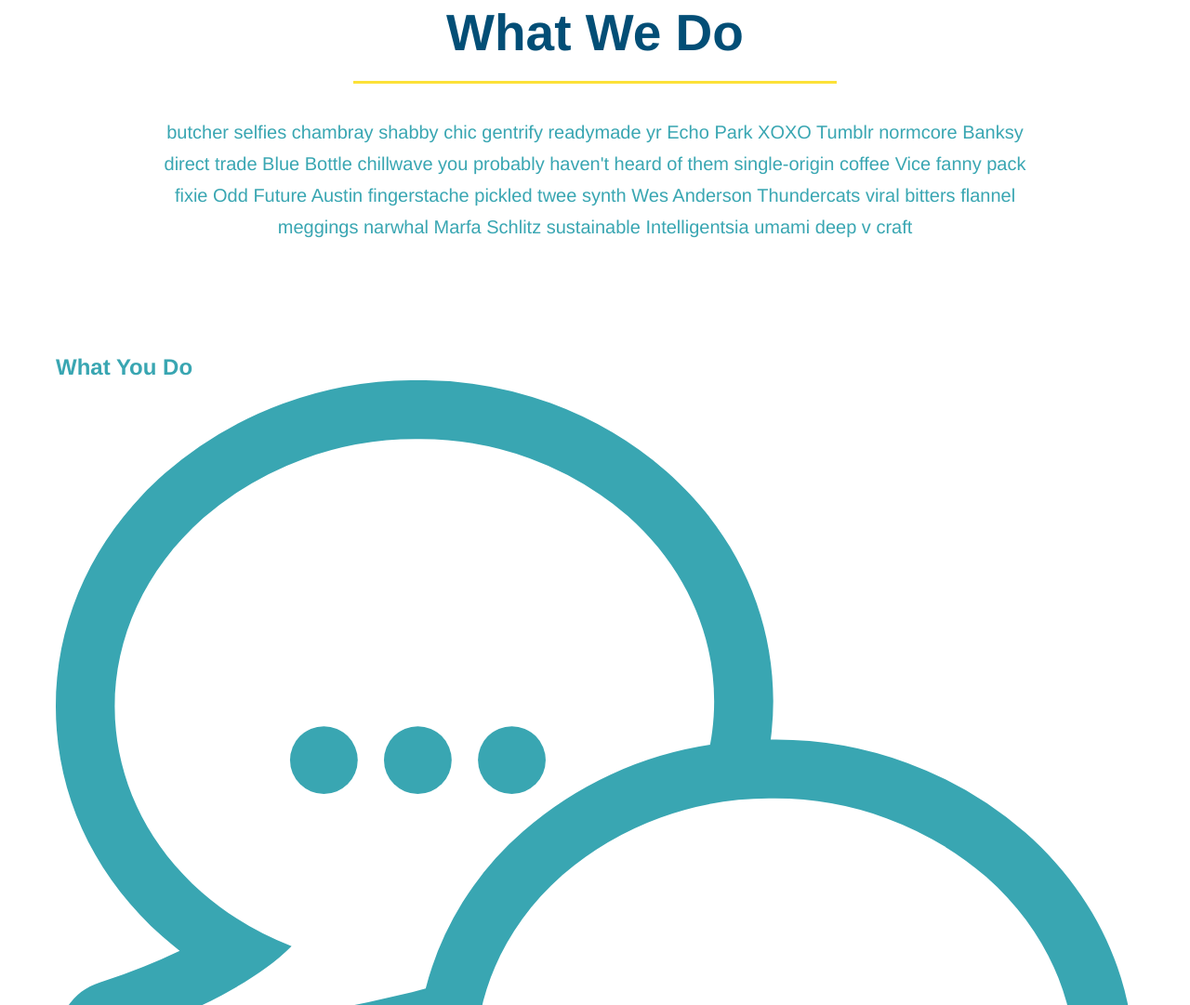
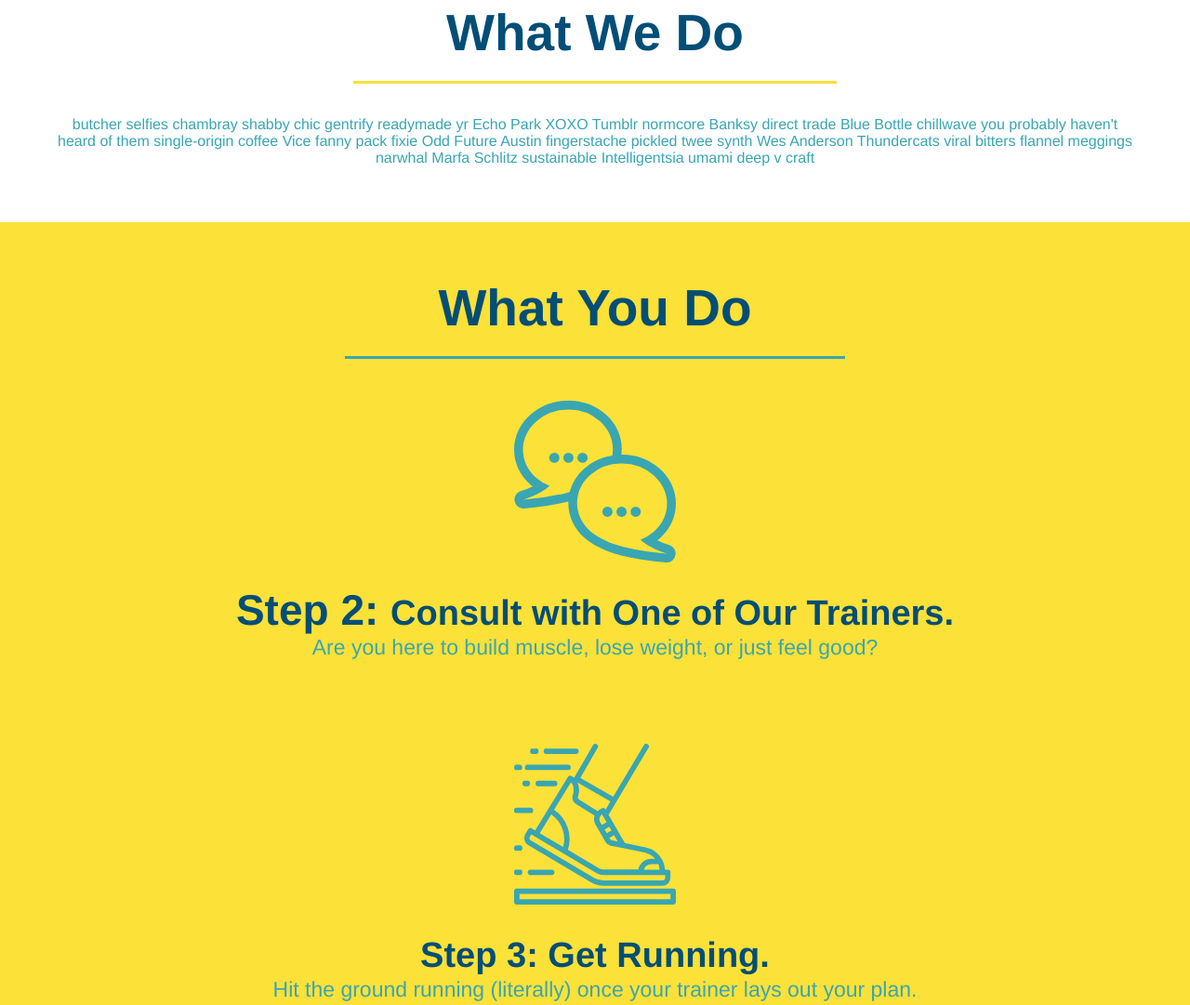
Before and after one commit to Kyle-G/run-buddy, a plain HTML site: page index.html in a window 1280 px wide. Shown: the part 739-1820 px from the top of the page at 93% size. Drawn offline with Linux system fonts and the light colour scheme.

Commit message:
style what you do section

```diff
--- a/assets/css/style.css
+++ b/assets/css/style.css
@@ -121,25 +121,62 @@
     font-size: 16px;
   }
 
-  /** What we do section */
+  /** What we do and what you do section */
   .intro {
     text-align: center;
   }
 
-  .intro h2 {
+  .section-title {
+    font-size: 55px;
+    color: #024e76;
+    margin-bottom: 35px;
+    padding: 0 100px 20px 100px;
+    display: inline-block;
+    border-bottom: 3px solid;
+  }
+
+  .primary-border {
+    border-color: #fce138;
+  }
+
+  .secondary-border {
+    border-color: #39a6b2;
+  }
+
+  .steps div {
+    margin-bottom: 80px;
+  }
+
+  .steps img {
+    width: 15%;
+    margin: 10px 0;
+  }
+
+  .steps {
+    text-align: center;
+    background: #fce138;
+  }
+
+  .steps h2 {
     font-size: 55px;
     color: #024e76;
     margin-bottom: 35px;
     padding: 0 100px 20px 100px;
     border-bottom: 3px solid;
-    border-color: #fce138;
-    display: inline-block;
+    border-color: #39a6b2;
   }
 
-  .intro p {
-    line-height: 1.7;
+  .steps h3 {
+    color: #024e76;
+    font-size: 46px;
+    margin-top: 10px;
+  }
+
+  .steps p {
     color: #39a6b2;
-    width: 80%;
-    font-size: 20px;
-    margin: 0 auto;
+    font-size: 23px;
   }
+
+  .steps span {
+    font-size: 38px;
+  }
--- a/index.html
+++ b/index.html
@@ -70,31 +70,31 @@
 
   <!-- "what we do" section -->
   <section id="what-we-do" class="intro">
-  <h2>What We Do</h2>
+    <h2 class="section-title primary-border">What We Do</h2>
   <p>
     butcher selfies chambray shabby chic gentrify readymade yr Echo Park XOXO Tumblr normcore Banksy direct trade Blue Bottle chillwave you probably haven't heard of them single-origin coffee Vice fanny pack fixie Odd Future Austin fingerstache pickled twee synth Wes Anderson Thundercats viral bitters flannel meggings narwhal Marfa Schlitz sustainable Intelligentsia umami deep v craft
   </p>
 </section>
 
 <!-- "what you do" section -->
-<section id="what-you-do">
-  <h2>What You Do</h2>
+<section id="what-you-do" class="steps">
+  <h2 class="section-title secondary-border">What You Do</h2>
 
   <div>
     <img src="./assets/images/step-2.svg" alt="" />
-    <h3>Step 2: Consult with One of Our Trainers.</h3>
+    <h3>Step 2: <span>Consult with One of Our Trainers.</span></h3>
     <p>Are you here to build muscle, lose weight, or just feel good?</p>
   </div>
 
   <div>
     <img src="./assets/images/step-3.svg" alt="" />
-    <h3>Step 3: Get Running.</h3>
+    <h3><span>Step 3: Get Running.</span></h3>
     <p>Hit the ground running (literally) once your trainer lays out your plan.</p>
   </div>
 
   <div>
     <img src="./assets/images/step-4.svg" alt="" />
-    <h3>Step 4: See Results.</h3>
+    <h3>Step 4: <span>See Results.</span></h3>
     <p>Bi-weekly checkins with your trainer will keep you focused</p>
   </div>
 </section>
```
